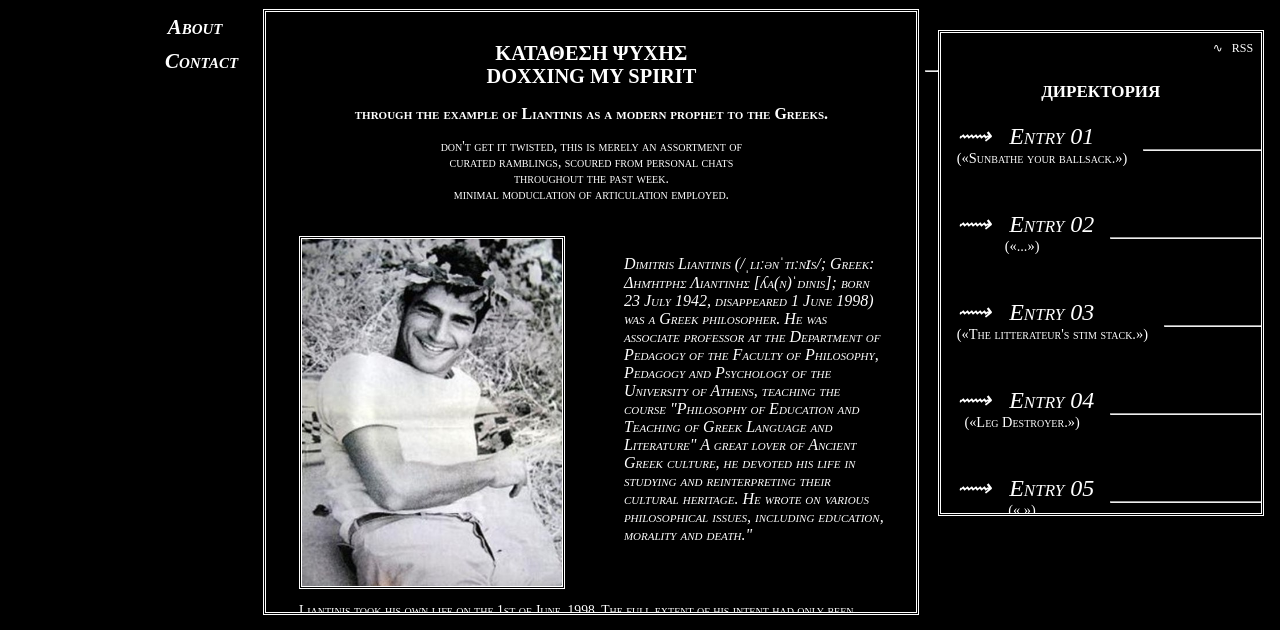
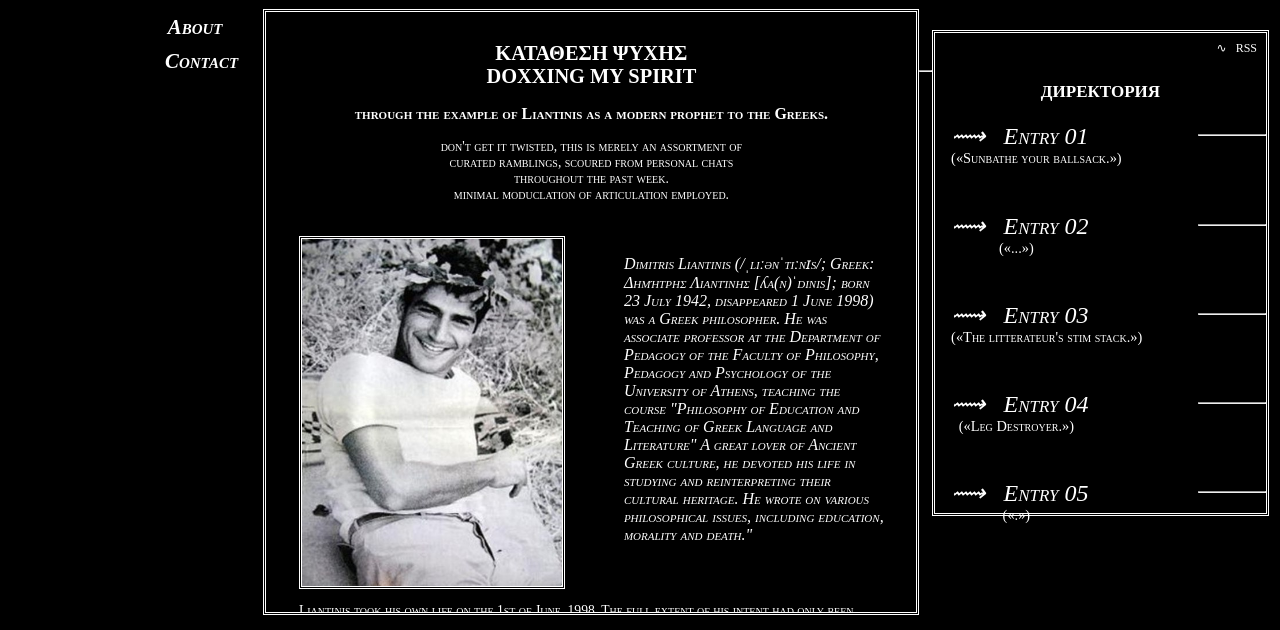
Before and after one commit to nlogocntrcaphnt/nlogocntrcaphnt.github.io, a plain HTML site: page pages/archive/archive.html in a window 1280 px wide. Shown: the part 170-800 px from the top of the page. Drawn offline with nearby package versions, Linux system fonts and the light colour scheme.

Commit message:
Add files via upload

```diff
--- a/pages/archive/archive.css
+++ b/pages/archive/archive.css
@@ -111,7 +111,7 @@ a{
 	overflow-y: scroll;
 
 	max-height: 75vh;
-	min-width: 650px;
+	min-width: 400px;
 	font-variant: small-caps;
 }
 .content h2{
@@ -132,11 +132,11 @@ a{
 	border: double;
 
 	font-variant: small-caps;
-	max-width: 40vh;
+
 	max-height: 60vh;
 	width: 100%;
 	margin-top: 6%;
-	overflow: scroll;
+
 	white-space: nowrap;
 
 }
@@ -154,6 +154,7 @@ a{
 	flex-wrap: nowrap;
 	justify-content: start;
 	padding-bottom: 10%;
+	width: 100%;
 }
 
 
@@ -186,5 +187,5 @@ a{
 }
 
 .article_line{
-	margin:auto; min-width: 80%; text-align: right;
+	margin-right: 0; min-width: 20%; max-width: 50%; margin-left: auto; height: 1%;
 }
```
